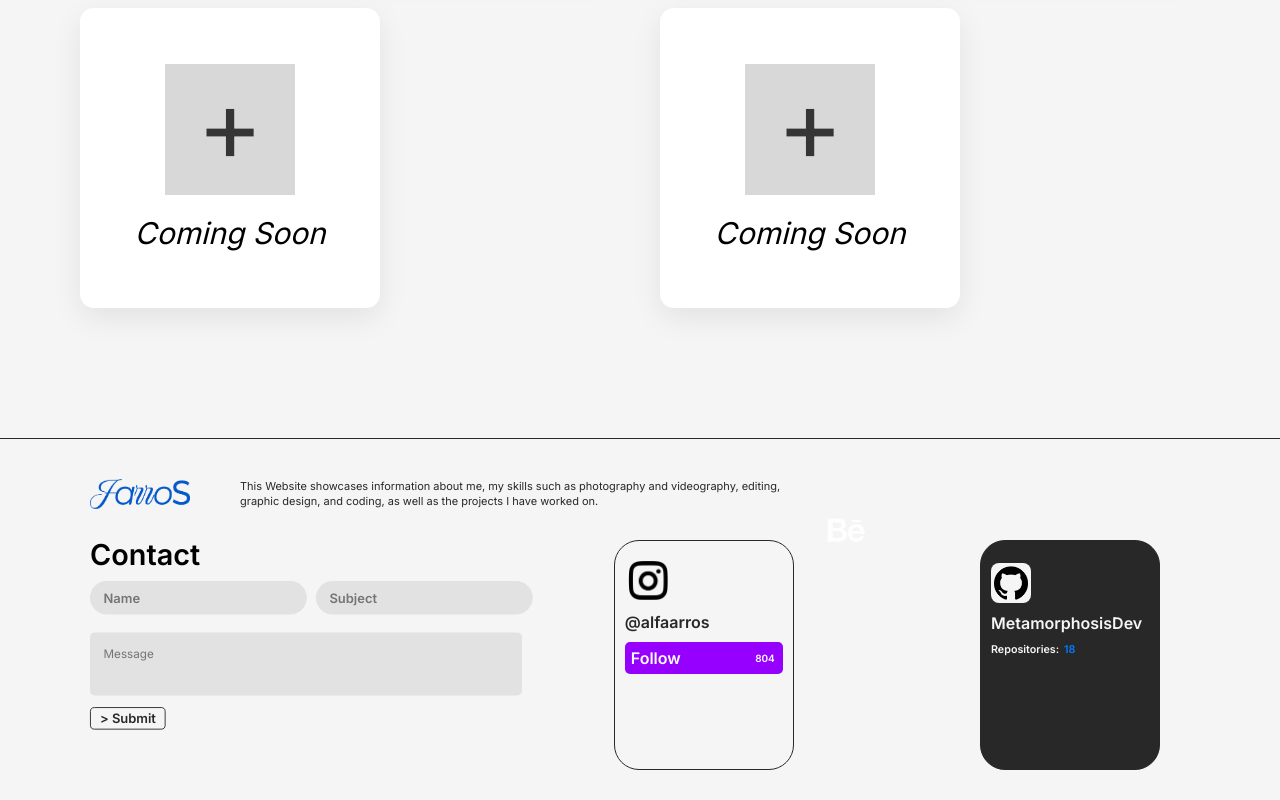
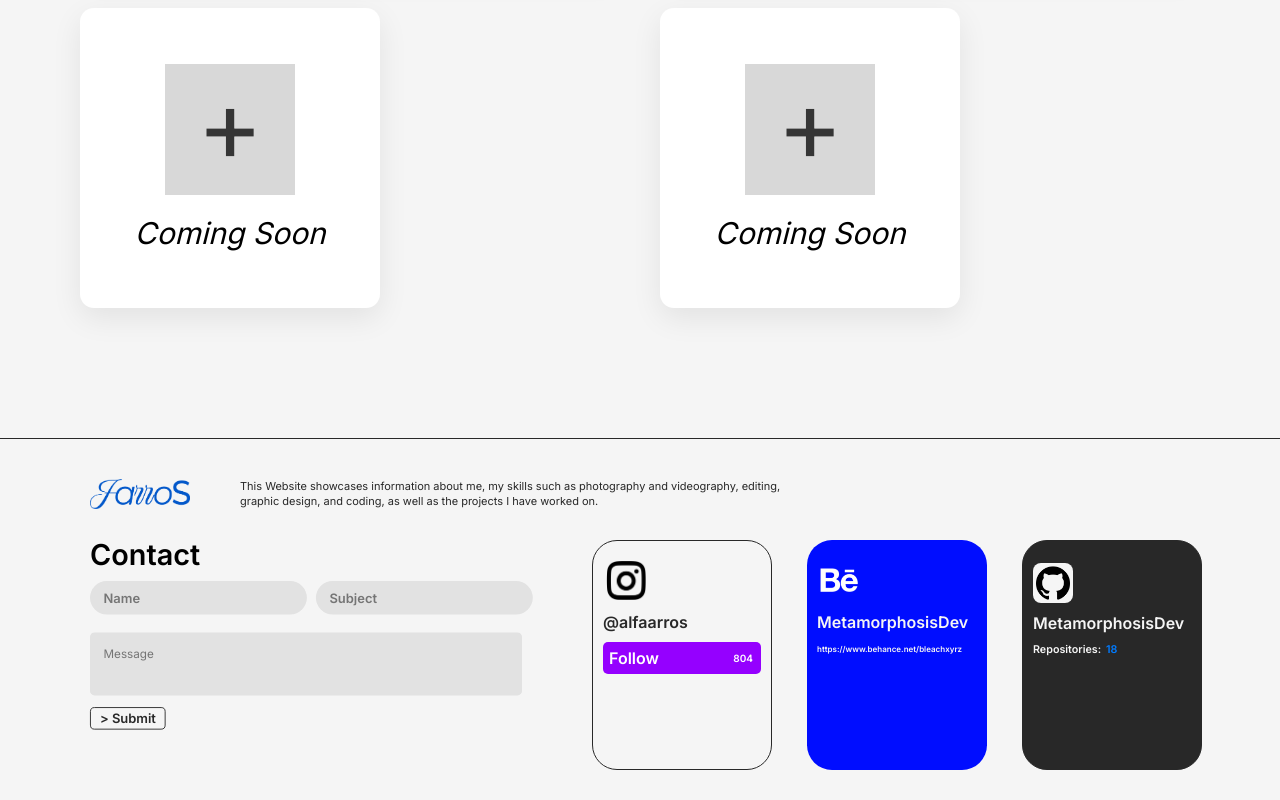
Before and after one commit to MetamorphosisDev/Portofolio-main, a plain HTML site: page index.html in a window 1280 px wide. Shown: the part 6113-6913 px from the top of the page. Drawn offline with nearby package versions, Linux system fonts and the light colour scheme; files whose address does not match are found by name.

Commit message:
Update index.html

```diff
--- a/index.html
+++ b/index.html
@@ -1026,7 +1026,7 @@
 
               <!-- Behance Card -->
               <a href="https://www.behance.net/bleachxyrz">
-                <div class="order-media-sosial-github">
+                <div class="border-media-sosial-behance">
                   <div class="icon-behance">
                     <img
                       src="images/behance-be-white-logo-icon-symbol-png-116816663857verihzto8-removebg-preview.png"
```
